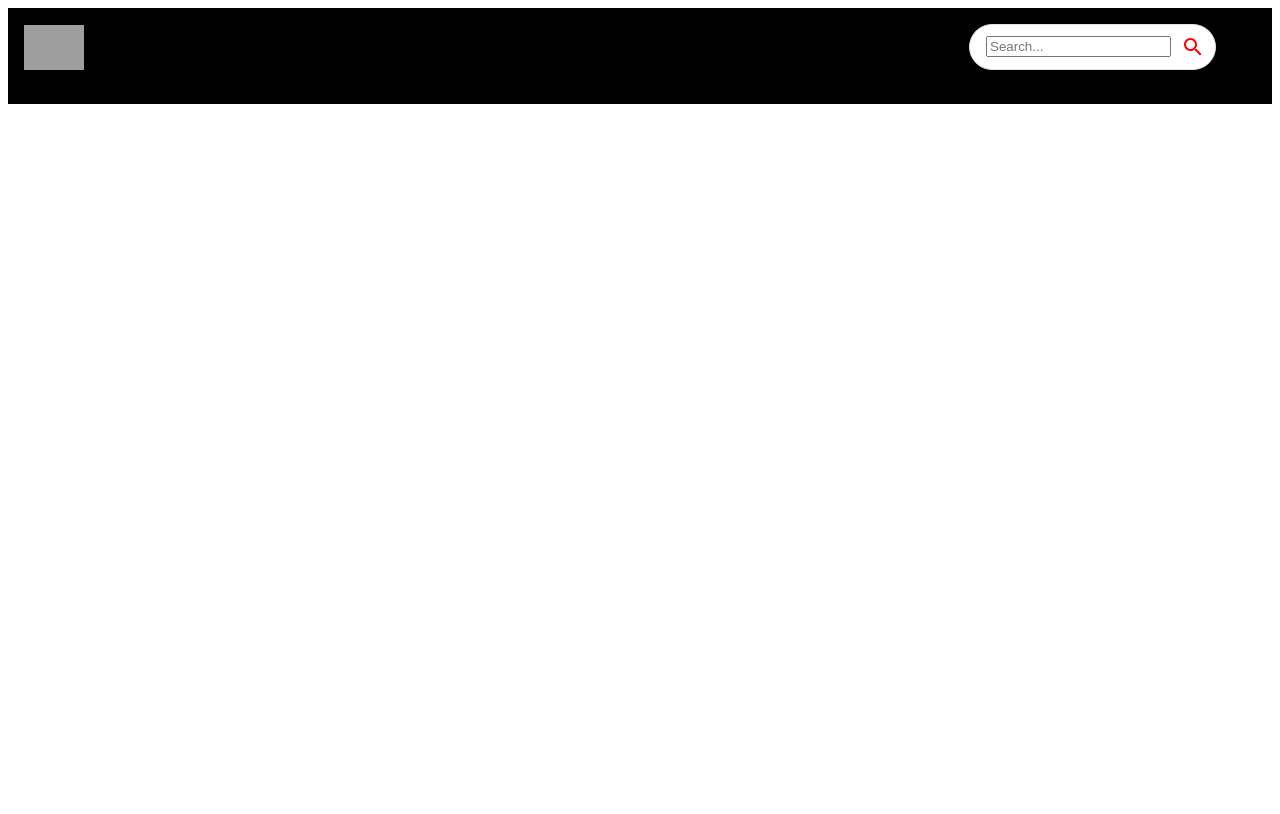
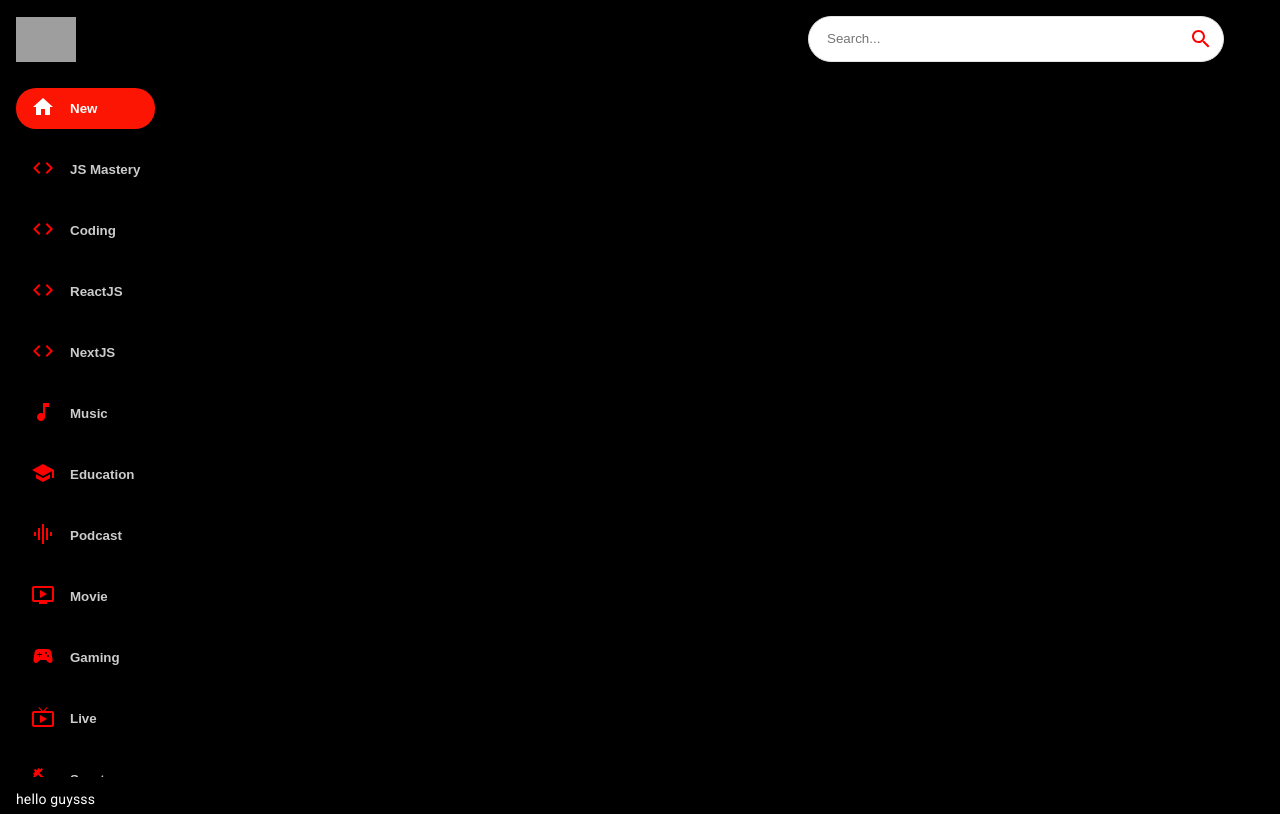
Before and after one commit to Prajeesh7/Youtube_clone, a React (Create React App) app: page / in a window 1280 px wide. Built offline with nearby package versions, Linux system fonts and the light colour scheme; grey boxes are pictures that could not be loaded.

Commit message:
Sidebar completed

```diff
--- a/src/index.css
+++ b/src/App.css
@@ -55,7 +55,6 @@ a {
   background: transparent;
   outline: none;
   border: none;
-
   padding: 7px 15px;
   margin: 10px 0px;
   border-radius: 20px;
--- a/src/App.js
+++ b/src/App.js
@@ -6,6 +6,7 @@ import Feed from './Components/Feed';
 import VideoDetail from './Components/VideoDetail';
 import ChennalDetail from './Components/ChennalDetail';
 import SearchFeed from './Components/SearchFeed';
+import './App.css';
 
 
 function App() {
--- a/src/Components/Feed.jsx
+++ b/src/Components/Feed.jsx
@@ -1,8 +1,24 @@
-import React from 'react'
+import React,{ useState,useEffect } from 'react'
+import { Box,Stack,Typography } from '@mui/material'
+import SideBar from './SideBar'
 
-function Feed() {
+
+
+const Feed = ()=> {
+
   return (
-    <div>Feed</div>
+   <Stack
+    sx={{flexDirection: { sx: 'column', md: 'row'}}}
+   >
+    <Box sx={{ height: {sx: 'auto', md: '92vh'}, borderRadius:'1px solid #3d3d3d', px: {sx: 0, md: 2 }}} >
+
+    <SideBar />
+
+    <Typography className='copyright' variant='body2' sx={{mt: 1.5, color: ' #fff'}} >
+      hello guysss
+    </Typography>
+    </Box>
+   </Stack>
   )
 }
 
--- /dev/null
+++ b/src/Components/SideBar.jsx
@@ -0,0 +1,37 @@
+import React from 'react'
+import { Stack } from '@mui/material'
+import { categories } from '../Utils/constants'
+import { Category } from '@mui/icons-material';
+
+
+
+const selectedCategory = 'New';
+
+const SideBar = () => (
+
+    <Stack direction='row'
+    sx={{
+    overflow:'auto',
+    height: { sx:'auto', md: '95%'},
+    flexDirection:{ md: 'column'}
+    }}
+    >
+    {
+        categories.map((category)=>(
+            <button
+            className='category-btn'
+            style={{
+                background: category.name ===
+                selectedCategory && '#FC1503',
+                color: 'white'
+            }}
+            >
+                <span style={{color: category.name === selectedCategory ? 'white' : 'red',marginRight: '15px'}}>{ category.icon}</span>
+                <span style={{ opacity: category.name === selectedCategory ? '1' : '0.8'}}>{ category.name}</span>
+            </button>
+        ))
+    }
+
+    </Stack>
+)
+export default SideBar
--- a/src/index.js
+++ b/src/index.js
@@ -1,7 +1,7 @@
 import React from 'react';
 import ReactDOM from 'react-dom/client';
 import App from './App';
-//import './index.css';
+
 
 const root = ReactDOM.createRoot(document.getElementById('root'));
 root.render(
```
